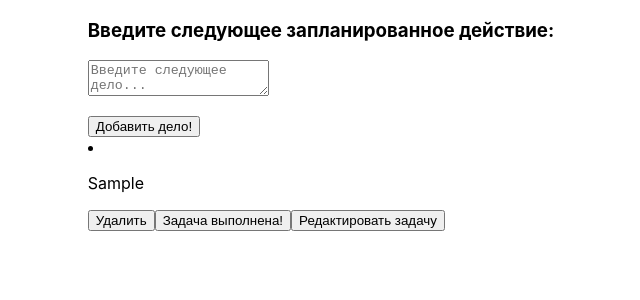
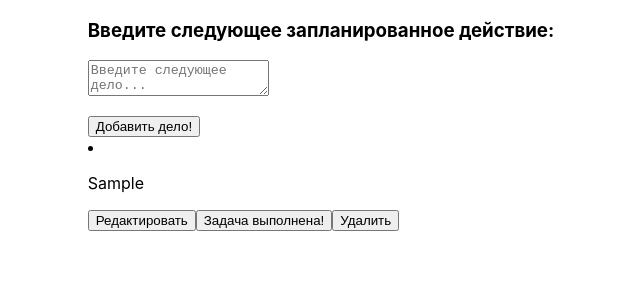
Before and after one commit to Dmis0474/To-do-list-APP, a React (Create React App) app: page / in a window 1280 px wide. Both pictures are taken after typing "Sample" into the empty fields and a click on the button "Добавить дело!". Shown: the top 300 px of the page, without its empty margins (319-959 px from the left). Built offline with nearby package versions, Linux system fonts and the light colour scheme.

Commit message:
changed Form

```diff
--- a/src/components/form/form.jsx
+++ b/src/components/form/form.jsx
@@ -1,5 +1,6 @@
 import React from "react";
 import styles from "./form.module.css";
+
 
 const Form = (props) => {
   return (
--- a/src/components/layout/layout.jsx
+++ b/src/components/layout/layout.jsx
@@ -12,30 +12,29 @@ const Layout = () => {
 
   const handleChange = (e) => {
     setTask(e.target.value);
-    // console.log(task);
+    setInputValue(e.target.value);
+
   };
 
-  function handleDelete(e) {
-    // console.log(e.target.parentNode.getAttribute('id'))
+  const handleDelete = (e) => {
     setTasks(
       tasks.filter((task) => task.id !== e.target.parentNode.getAttribute("id"))
     );
-  }
+  };
 
-  function taskDone(e) {
+  const taskDone = (e) => {
     e.target.parentNode.style.textDecorationLine = "line-through";
-  }
+  };
 
-  function handleSubmit(e) {
+  const handleSubmit = (e) => {
     const generatedId = Math.random().toString(16).slice(2);
     const taskObj = { id: generatedId, text: task, done: false };
     e.preventDefault();
-
     setTasks([...tasks, taskObj]);
     setTask("");
-  }
+  };
 
-  function editSubmit(e) {
+  const editSubmit = (e) => {
     // берем задачу, которую нужно торедактировать, изменяем текст
     const editedTask = tasks.find(
       (task) => task.id === e.target.parentNode.getAttribute("id")
@@ -54,24 +53,17 @@ const Layout = () => {
     console.log("tasks after editing", tasks);
 
     setEditMode(false);
-
-    // let newTasks = [...tasks];
-    // setTasks(
-    //   newTasks.filter((task) => task.id === e.target.parentNode.getAttribute("id"))
-    // );
-    // console.log(newTasks)
-  }
+  };
 
   const submitChanges = (e) => {
     editSubmit(e);
     setEditMode(false);
+    console.log(task.text)
   };
 
   const editTasks = (e) => {
     setEditMode(!editMode);
     setEdtiableTaskId(e.target.parentNode.getAttribute("id"));
-    task = e.target.value;
-    // task.id === edtiableTaskId ? setEditMode(!editMode) : setEditMode(editMode);
   };
 
   const inputListener = (event) => {
@@ -81,13 +73,18 @@ const Layout = () => {
   return (
     <div>
       <h3>Введите следующее запланированное действие:</h3>
-      <Form task={task} handleSubmit={handleSubmit} handleChange={handleChange} />
+      <Form
+        task={task}
+        handleSubmit={handleSubmit}
+        handleChange={handleChange}
+        inputListener={inputListener}
+      />
       <div>
-        {tasks.map((task) => {
+        {tasks.map((task, i) => {
           return (
             <Task
-              tasks={tasks}
               task={task}
+              key={task.text.toString()}
               editMode={editMode}
               edtiableTaskId={edtiableTaskId}
               handleDelete={handleDelete}
--- a/src/components/task/task.jsx
+++ b/src/components/task/task.jsx
@@ -1,30 +1,30 @@
 import React from "react";
+import Form from "../form/form";
 
 const Task = (props) => {
   return (
     <div>
-      <li id={props.task.id} key={props.task.id}>
+      <li id={props.task.id} >
         {props.task.id === props.edtiableTaskId && props.editMode ? (
           <div>
-            <input
-              type="text"
+          <Form
+          onChange={props.inputListener}
           defaultValue={props.task.text}
           key={props.task.id}
           id={props.task.id}
           title={props.task.text}
-              onChange={props.inputListener}
+          onSubmit={props.submitChanges}
         />
+
+        <button onClick={props.submitChanges}>Запомнить</button>
         </div>
         ) : (
-          <p>{props.task.text}</p>
-        )}
+          <div id={props.task.id}>
+          <p >{props.task.text}</p>
+          <button onClick={props.editTasks}>Редактировать</button>
+          <button onClick={props.taskDone}>Задача выполнена!</button>
           <button onClick={props.handleDelete}>Удалить</button>
-        <button onClick={props.taskDone}>Задача выполнена!</button>
-
-        {props.editMode ? (
-          <button onClick={props.submitChanges}>Запомнить</button>
-        ) : (
-          <button onClick={props.editTasks}>Редактировать задачу</button>
+          </div>
         )}
       </li>
     </div>
```
Lines whose indentation alone changed are shown as unchanged.
